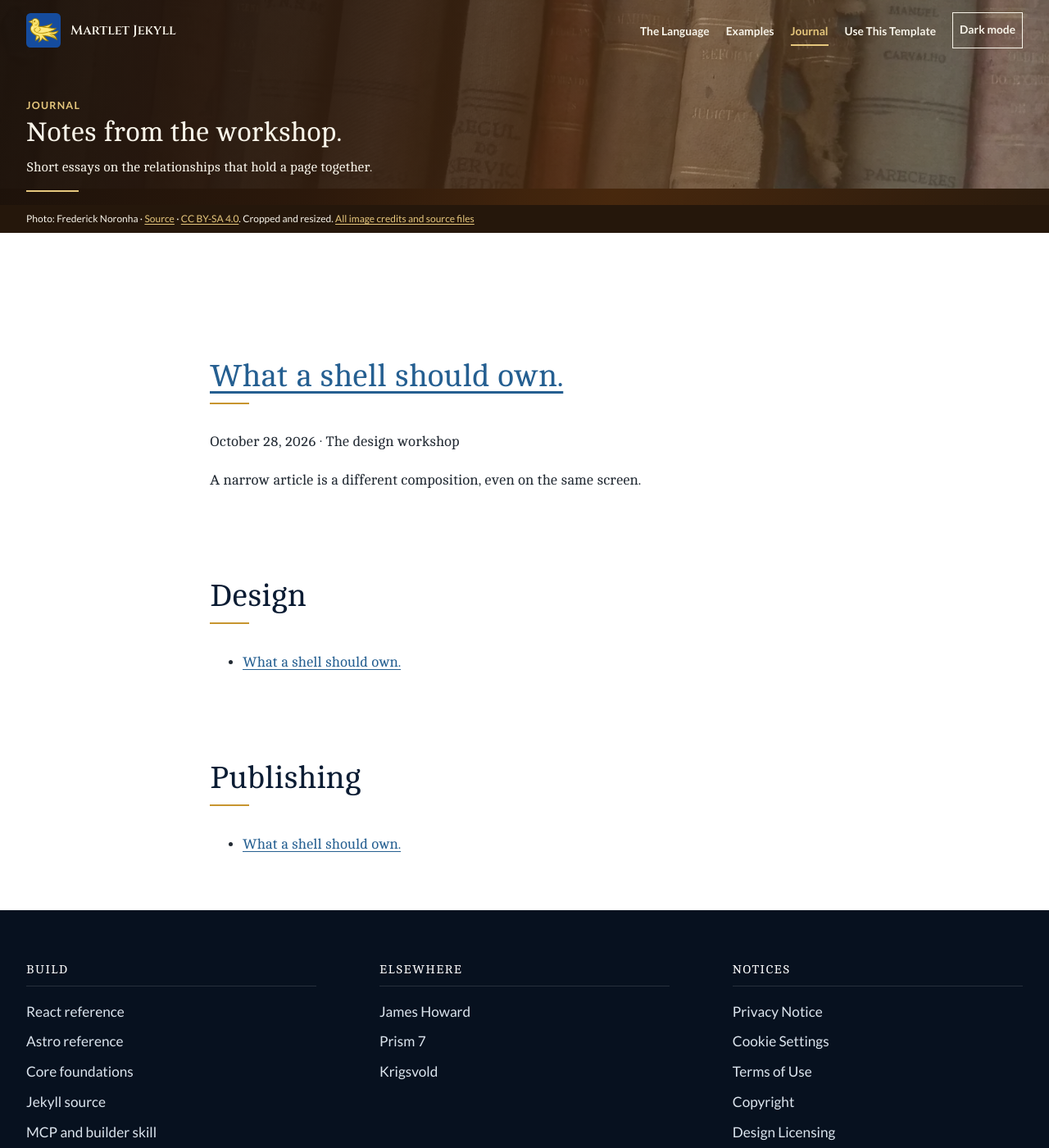
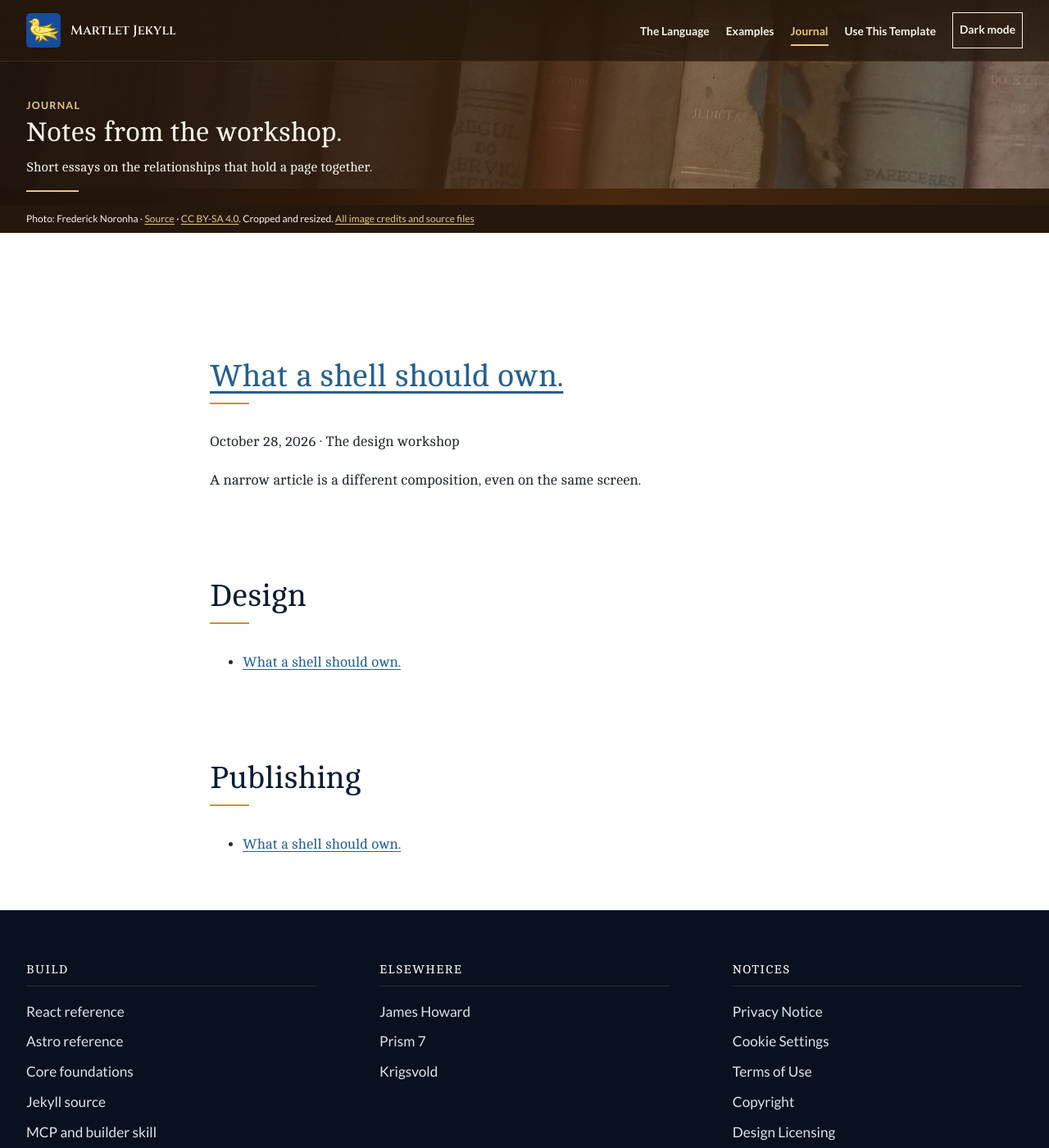
Before and after one commit to martletdesign/jekyll, a Jekyll site: the page built from journal.html, in a window 1280 px wide and 1400 px high. Shown: the whole window at 82% size. Built offline with Jekyll 4.4.1, drawn with Linux system fonts in a browser that asks for light colours.

Commit message:
Ensure section hero navigation remains legible over bright photography

```diff
--- a/assets/css/jekyll.css
+++ b/assets/css/jekyll.css
@@ -343,3 +343,24 @@ html[data-appearance] body.martlet:not(.has-panoramic-hero) .site-header:not(.is
     min-height:250px;
   }
 }
+
+/* Section panoramas can be bright behind the right-hand navigation. Preserve
+   the approved transparent signature/home masthead, but provide a warm
+   translucent contrast scrim across section navigation at scroll origin.
+   This does not reserve another layout band or crop the image. */
+html[data-appearance] body.martlet[data-hero-variant="section"]
+  .site-header[data-navigation-ready]:not(.is-scrolled):not(.is-menu-open) {
+  background-color:transparent;
+  background-image:linear-gradient(180deg,
+    rgb(37 23 11 / .91),
+    rgb(37 23 11 / .78));
+  border-bottom-color:rgb(230 199 125 / .12);
+}
+@media (forced-colors:active) {
+  html[data-appearance] body.martlet[data-hero-variant="section"]
+    .site-header[data-navigation-ready]:not(.is-scrolled):not(.is-menu-open) {
+    background-image:none;
+    background-color:Canvas !important;
+    border-bottom-color:CanvasText !important;
+  }
+}
```
